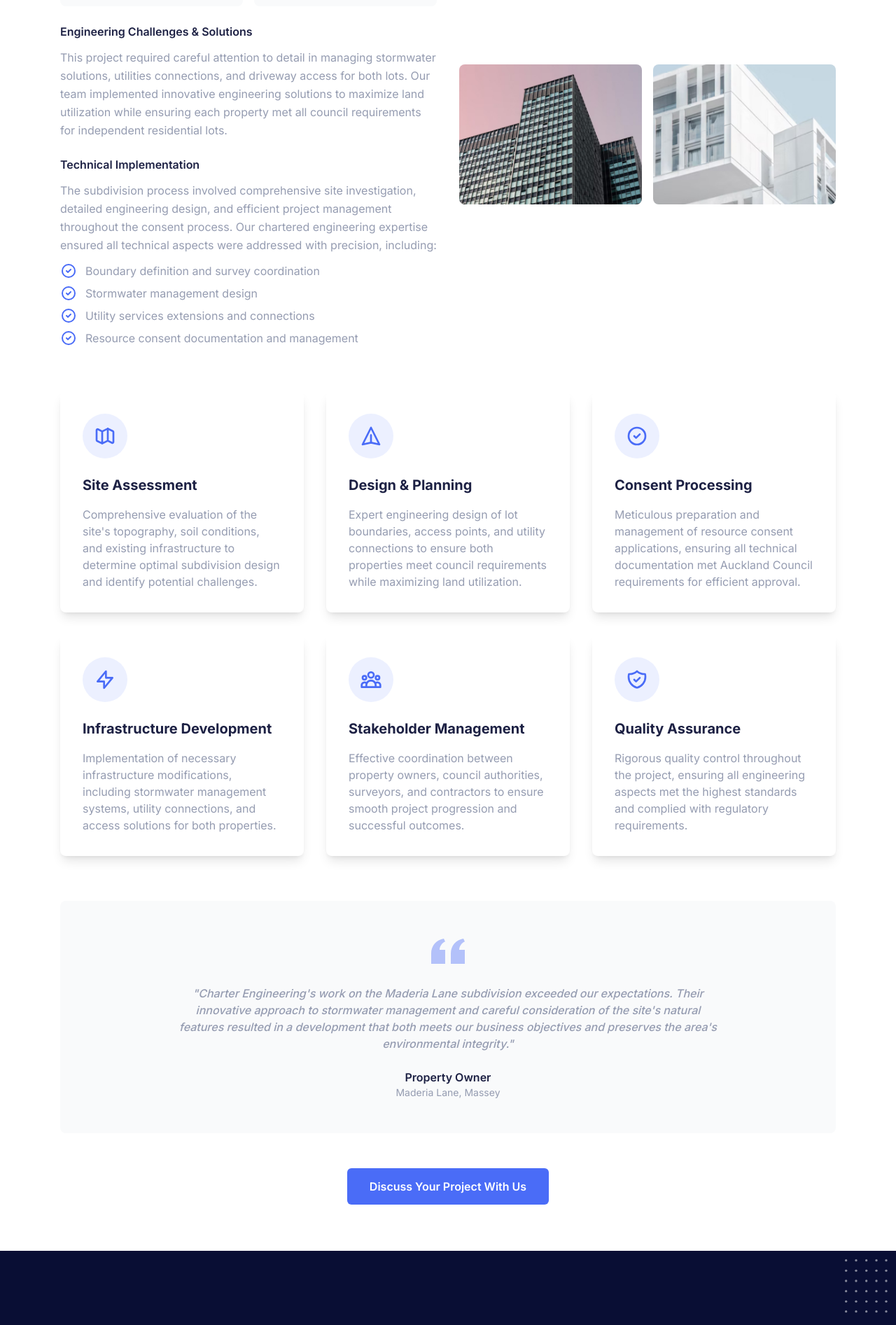
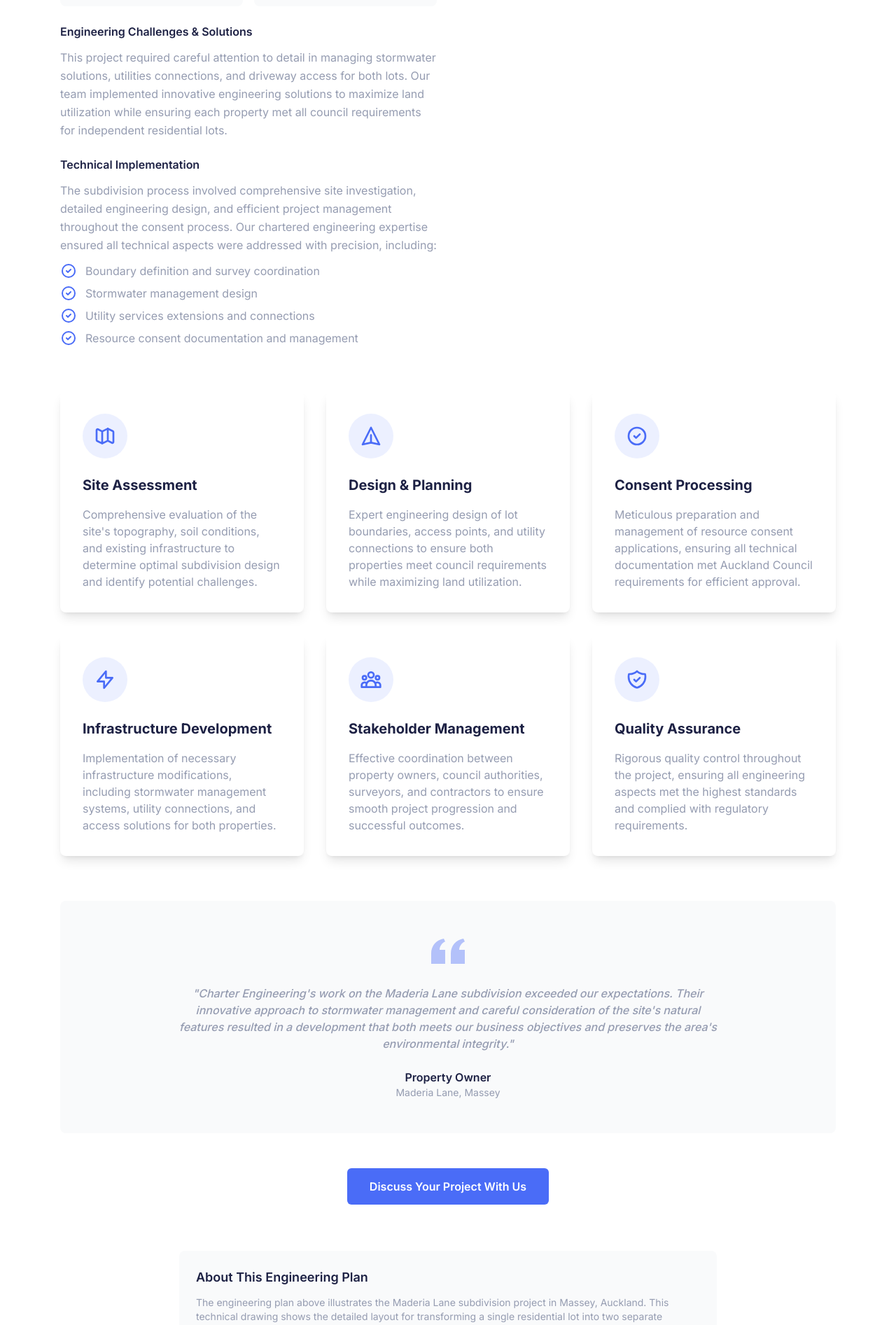
Before and after one commit to lin72h/shs-website, a Next.js app: page /charter-engineering/projects/maderia-lane in a window 1280 px wide. Shown: the part 880-2773 px from the top of the page at 70% size. Built offline with nearby package versions, Linux system fonts and the light colour scheme.

Commit message:
add project-1

```diff
--- a/src/app/(site)/charter-engineering/projects/maderia-lane/page.tsx
+++ b/src/app/(site)/charter-engineering/projects/maderia-lane/page.tsx
@@ -8,14 +8,12 @@ import { useState } from 'react';
 import ImageGallery from '@/components/ImageGallery';
 
 // Maderia Lane images configuration
-// Replace these with actual images when available
+// Real project image from civil-projects/project-1 folder
 const maderiaLaneImages = [
-  { src: '/images/news/news-1.jpg', alt: 'Maderia Lane Development Aerial View' },
-  { src: '/images/news/news-2.jpg', alt: 'Maderia Lane Subdivision Plan' },
-  { src: '/images/news/news-3.jpg', alt: 'Maderia Lane Engineering Work' },
-  { src: '/images/news/news-4.jpg', alt: 'Maderia Lane Infrastructure' },
-  { src: '/images/news/news-5.jpg', alt: 'Maderia Lane Construction Progress' },
-  { src: '/images/news/news-6.jpg', alt: 'Maderia Lane Final Development' },
+  {
+    src: '/images/civil-projects/project-1/Screenshot 2025-04-01 at 18.43.20.png',
+    alt: 'Maderia Lane Subdivision - Engineering Plan and Layout'
+  }
 ];
 
 export default function MaderiaLanePage() {
@@ -148,14 +146,15 @@ export default function MaderiaLanePage() {
             <div className="order-1 lg:order-2 grid gap-4">
               {/* Main Featured Image */}
               <div
-                className="relative h-[300px] overflow-hidden rounded-lg cursor-pointer transition-transform hover:scale-[1.02]"
+                className="relative h-[400px] overflow-hidden rounded-lg cursor-pointer transition-transform hover:scale-[1.02]"
                 onClick={() => openGallery(0)}
               >
                 <Image
                   src={maderiaLaneImages[0].src}
                   alt={maderiaLaneImages[0].alt}
                   fill
-                  className="object-cover"
+                  className="object-contain bg-gray-100"
+                  priority
                 />
                 <div className="absolute inset-0 bg-black bg-opacity-0 transition-opacity hover:bg-opacity-10">
                   <div className="absolute bottom-4 right-4 rounded-full bg-white p-2">
@@ -163,32 +162,6 @@ export default function MaderiaLanePage() {
                       <path strokeLinecap="round" strokeLinejoin="round" strokeWidth={2} d="M21 21l-6-6m2-5a7 7 0 11-14 0 7 7 0 0114 0zM10 7v3m0 0v3m0-3h3m-3 0H7" />
                     </svg>
                   </div>
-                </div>
-              </div>
-              <div className="grid grid-cols-2 gap-4">
-                <div
-                  className="relative h-[200px] overflow-hidden rounded-lg cursor-pointer transition-transform hover:scale-[1.02]"
-                  onClick={() => openGallery(1)}
-                >
-                  <Image
-                    src={maderiaLaneImages[1].src}
-                    alt={maderiaLaneImages[1].alt}
-                    fill
-                    className="object-cover"
-                  />
-                  <div className="absolute inset-0 bg-black bg-opacity-0 transition-opacity hover:bg-opacity-10"></div>
-                </div>
-                <div
-                  className="relative h-[200px] overflow-hidden rounded-lg cursor-pointer transition-transform hover:scale-[1.02]"
-                  onClick={() => openGallery(2)}
-                >
-                  <Image
-                    src={maderiaLaneImages[2].src}
-                    alt={maderiaLaneImages[2].alt}
-                    fill
-                    className="object-cover"
-                  />
-                  <div className="absolute inset-0 bg-black bg-opacity-0 transition-opacity hover:bg-opacity-10"></div>
                 </div>
               </div>
             </div>
@@ -311,6 +284,24 @@ export default function MaderiaLanePage() {
           initialImageIndex={currentImageIndex}
         />
       )}
+
+      {/* Image Info Section - Provides context for the engineering visualization */}
+      <section className="pb-12 pt-0">
+        <div className="container">
+          <div className="mx-auto max-w-3xl">
+            <div className="rounded-lg bg-gray-50 p-6">
+              <h4 className="mb-3 text-lg font-semibold text-dark">About This Engineering Plan</h4>
+              <p className="text-sm text-body-color">
+                The engineering plan above illustrates the Maderia Lane subdivision project in Massey, Auckland.
+                This technical drawing shows the detailed layout for transforming a single residential lot into
+                two separate properties, including boundary delineations, access considerations, and infrastructure
+                planning. This comprehensive approach enabled the successful development of two fully-compliant
+                residential lots.
+              </p>
+            </div>
+          </div>
+        </div>
+      </section>
     </>
   );
 }
```
